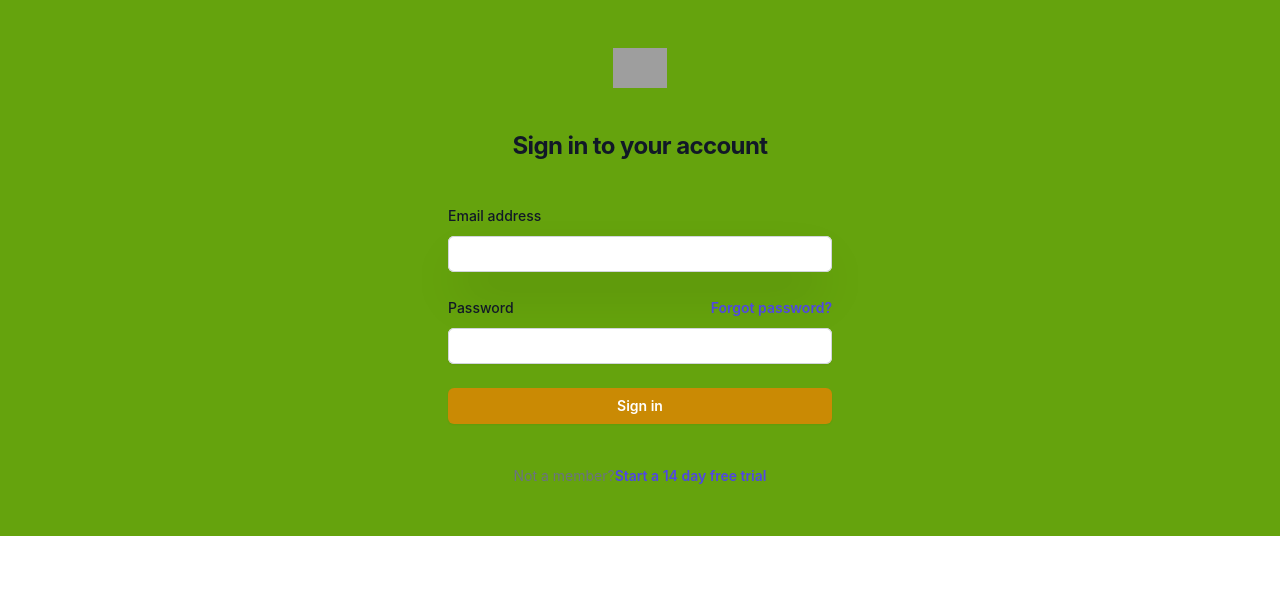
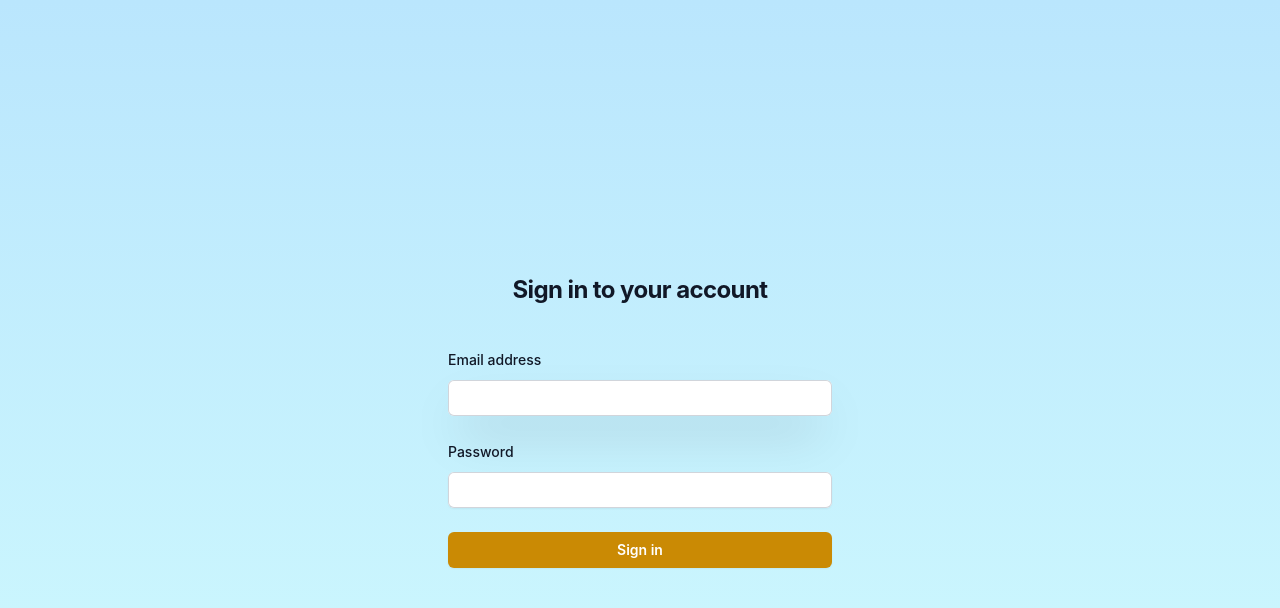
Before and after one commit to dmahanot/cit-dashboard, a React (Create React App) app in the folder citdash/: page / in a window 1280 px wide. Shown: the top 608 px of the page. Built offline with nearby package versions, Linux system fonts and the light colour scheme; grey boxes are pictures that could not be loaded; the HTML template or start-up script is replaced by a standard one.

Commit message:
login page added

```diff
--- a/citdash/src/App.js
+++ b/citdash/src/App.js
@@ -1,48 +1,12 @@
 import logo from './logo.svg';
 import './App.css';
+import Login from './components/login/Login';
 
 function App() {
   return (
-    <div className="flex min-h-full flex-col justify-center px-6 py-12 lg:px-8 bg-lime-600">
-  <div className="sm:mx-auto sm:w-full sm:max-w-sm">
-    <img className="mx-auto h-10 w-auto" src="https://tailwindui.com/img/logos/mark.svg?color=indigo&shade=600" alt="Your Company"/>
-    <h2 className="mt-10 text-center text-2xl font-bold leading-9 tracking-tight text-gray-900">Sign in to your account</h2>
-  </div>
-
-  <div className="mt-10 sm:mx-auto sm:w-full sm:max-w-sm">
-    <form className="space-y-6" action="#" method="POST">
-      <div>
-        <label for="email" className="block text-sm font-medium leading-6 text-gray-900">Email address</label>
-        <div className="mt-2">
-          <input id="email" name="email" type="email" autocomplete="email" required className="block w-full rounded-md border-0 py-1.5 text-gray-900 shadow-2xl ring-1 ring-inset ring-gray-300 placeholder:text-gray-400 focus:ring-2 focus:ring-inset focus:ring-indigo-600 sm:text-sm sm:leading-6"/>
-        </div>
-      </div>
-
-      <div>
-        <div className="flex items-center justify-between">
-          <label for="password" className="block text-sm font-medium leading-6 text-gray-900">Password</label>
-          <div className="text-sm">
-            <a href="#" className="font-semibold text-indigo-600 hover:text-indigo-500">Forgot password?</a>
-          </div>
-        </div>
-        <div className="mt-2">
-          <input id="password" name="password" type="password" autocomplete="current-password" required className="block w-full rounded-md border-0 py-1.5 text-gray-900 shadow-sm ring-1 ring-inset ring-gray-300 placeholder:text-gray-400 focus:ring-2 focus:ring-inset focus:ring-indigo-600 sm:text-sm sm:leading-6"/>
-        </div>
-      </div>
-
-      <div>
-        <button type="submit" className="flex w-full justify-center rounded-md bg-yellow-600 px-3 py-1.5 text-sm font-semibold leading-6 text-white shadow-sm hover:bg-indigo-500 focus-visible:outline focus-visible:outline-2 focus-visible:outline-offset-2 focus-visible:outline-indigo-600">Sign in</button>
-      </div>
-    </form>
-
-    <p className="mt-10 text-center text-sm text-gray-500">
-      Not a member?
-      <a href="#" className="font-semibold leading-6 text-indigo-600 hover:text-indigo-500">Start a 14 day free trial</a>
-    </p>
-  </div>
-</div>
-
-  );
+    <>
+    <Login />
+    </>
+  )
 }
-
 export default App;
--- /dev/null
+++ b/citdash/src/components/login/Login.js
@@ -0,0 +1,40 @@
+import React from 'react'
+
+function Login() {
+  return (
+    <div className="flex h-screen flex-col justify-center px-6 py-12 lg:px-8 bg-gradient-to-b from-sky-200 to-cyan-100">
+  <div className="sm:mx-auto sm:w-full sm:max-w-sm">
+    <h2 className="mt-10 text-center text-2xl font-bold leading-9 tracking-tight text-gray-900">Sign in to your account</h2>
+  </div>
+
+  <div className="mt-10 sm:mx-auto sm:w-full sm:max-w-sm">
+    <form className="space-y-6" action="#" method="POST">
+      <div>
+        <label for="email" className="block text-sm font-medium leading-6 text-gray-900">Email address</label>
+        <div className="mt-2">
+          <input id="email" name="email" type="email" autocomplete="email" required className="block w-full rounded-md border-0 py-1.5 text-gray-900 shadow-2xl ring-1 ring-inset ring-gray-300 placeholder:text-gray-400 focus:ring-2 focus:ring-inset focus:ring-indigo-600 sm:text-sm sm:leading-6"/>
+        </div>
+      </div>
+
+      <div>
+        <div className="flex items-center justify-between">
+          <label for="password" className="block text-sm font-medium leading-6 text-gray-900">Password</label>
+
+        </div>
+        <div className="mt-2">
+          <input id="password" name="password" type="password" autocomplete="current-password" required className="block w-full rounded-md border-0 py-1.5 text-gray-900 shadow-sm ring-1 ring-inset ring-gray-300 placeholder:text-gray-400 focus:ring-2 focus:ring-inset focus:ring-indigo-600 sm:text-sm sm:leading-6"/>
+        </div>
+      </div>
+
+      <div>
+        <button type="submit" className="flex w-full justify-center rounded-md bg-yellow-600 px-3 py-1.5 text-sm font-semibold leading-6 text-white shadow-sm hover:bg-indigo-500 focus-visible:outline focus-visible:outline-2 focus-visible:outline-offset-2 focus-visible:outline-indigo-600">Sign in</button>
+      </div>
+    </form>
+
+  </div>
+</div>
+
+  );
+}
+
+export default Login
```
